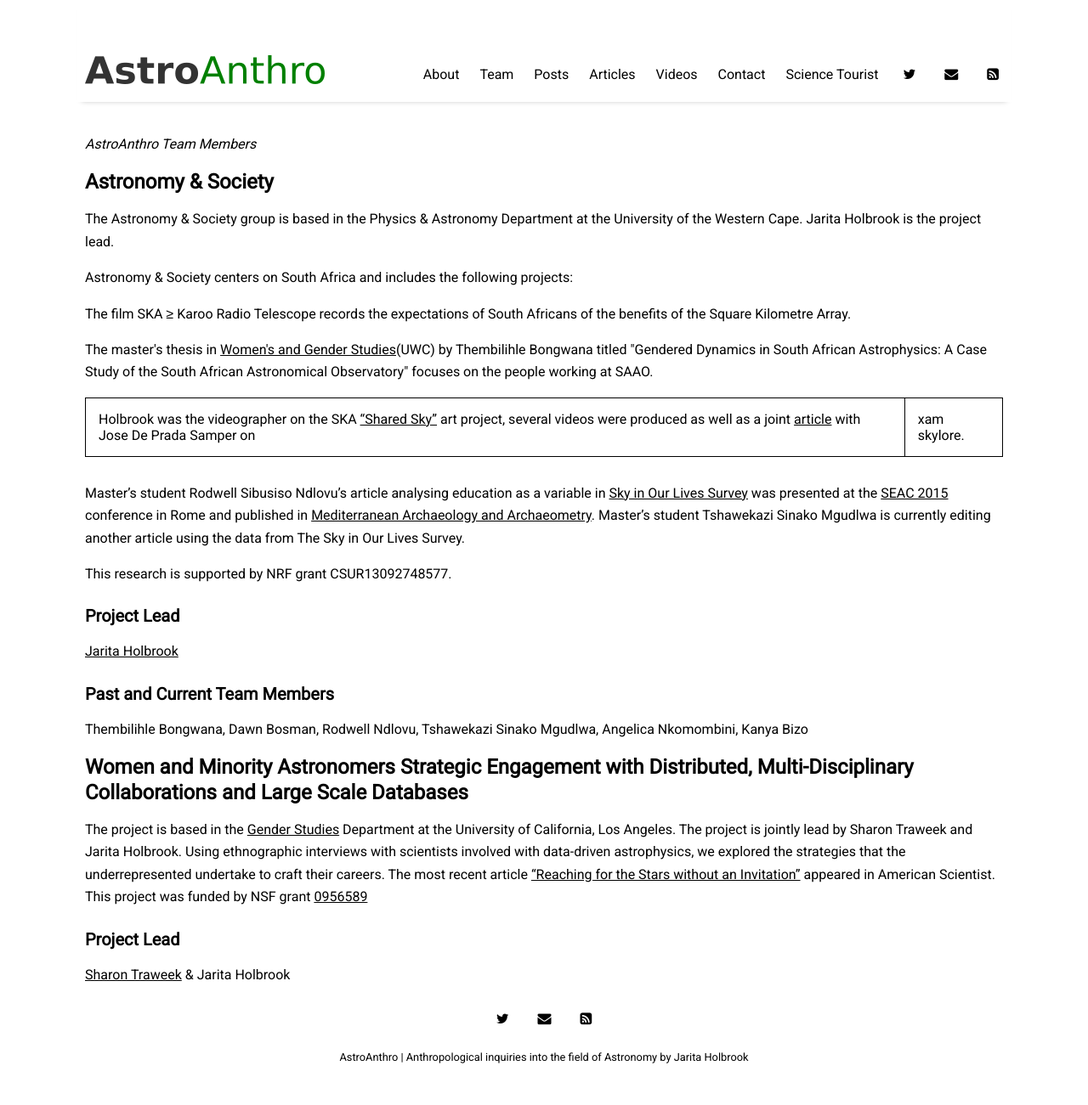
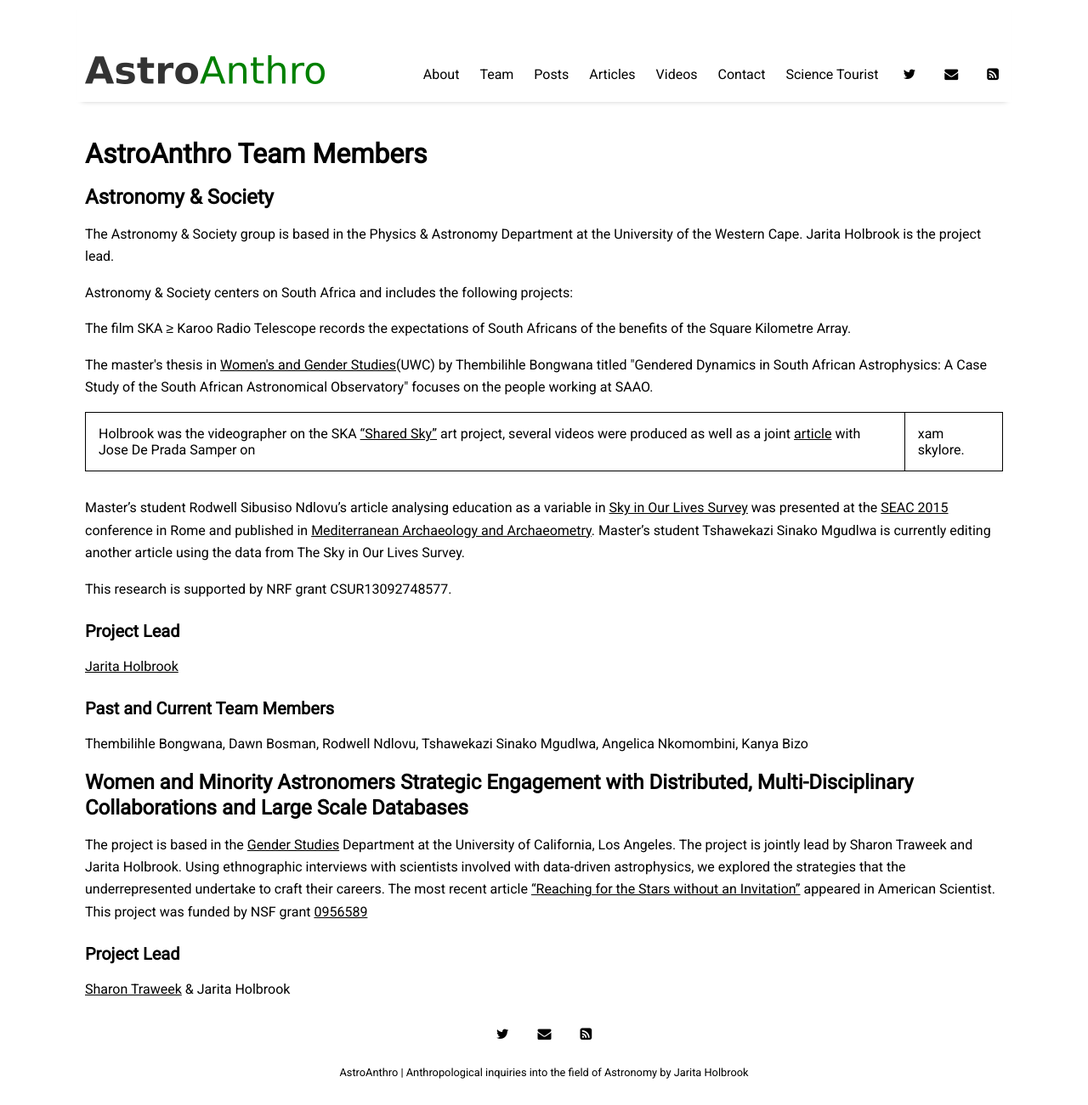
Before and after one commit to romeeld/AstroAnthro, a Jekyll site: the page built from pages/team.md, in a window 1280 px wide and 1301 px high. Shown: the whole window at 85% size. Built offline with Jekyll 4.4.1, drawn with Linux system fonts in a browser that asks for light colours; nearby versions of some CDN libraries.

```diff
--- a/pages/team.md
+++ b/pages/team.md
@@ -4,7 +4,7 @@ title: Team
 ---
 
 
-*AstroAnthro Team Members*
+<h1>AstroAnthro Team Members</h1>
 
 <h2>Astronomy & Society</h2>
 
```
